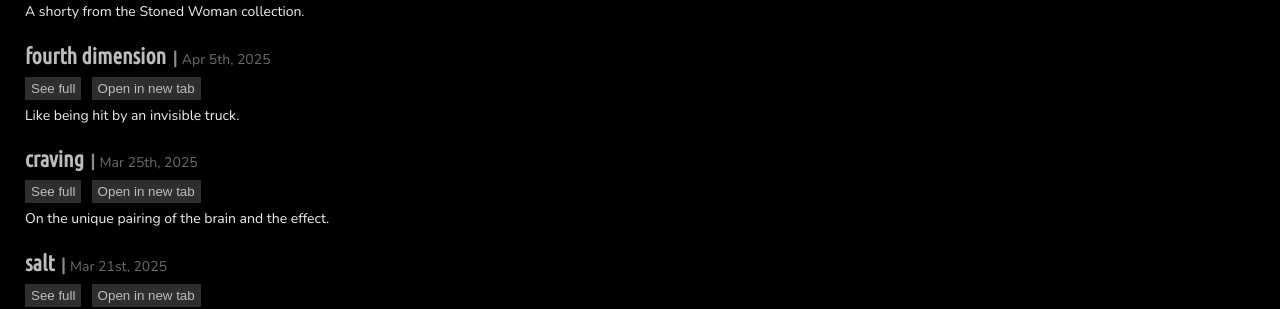
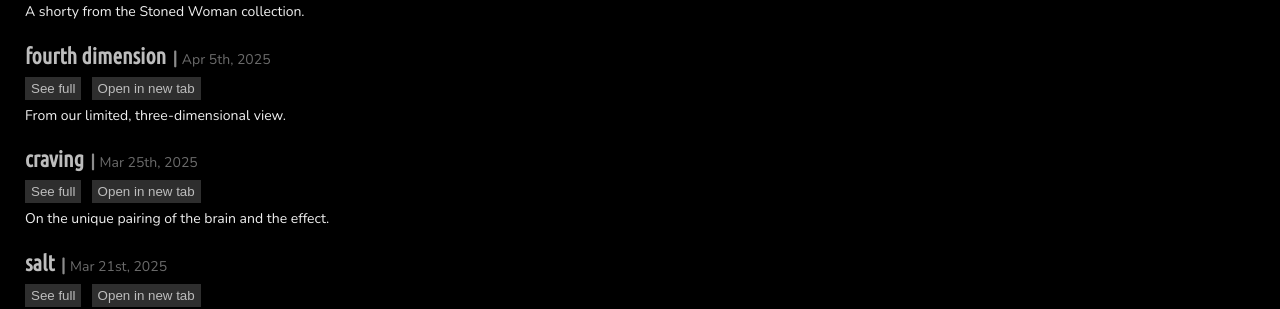
Before and after one commit to olivecarambola/logbook, a Jekyll site: the page built from post_all.md, in a window 1280 px wide and 900 px high. Shown: the part 227-536 px from the top of the window. Built offline with Jekyll 4.4.1, drawn with Linux system fonts in a browser that asks for light colours; some web fonts are replaced.

Commit message:
Update 2025-04-05-fourthdim.md

```diff
--- a/_posts/2025-04-05-fourthdim.md
+++ b/_posts/2025-04-05-fourthdim.md
@@ -3,7 +3,7 @@ layout: posts
 title: "fourth dimension"
 date: 2025-04-05
 permalink: /posts/25-04-05-fourthdim/
-summary: "Like being hit by an invisible truck."
+summary: "From our limited, three-dimensional view."
 collection: "ragged"
 wrdcount_original: 0
 wrdcount_quote: 0
@@ -18,7 +18,7 @@ I think it's getting to be about time that I read <span class="annotated" data-n
 <span class="text-body-quote">The creatures were friendly, and they could see in four dimensions. They pitied Earthlings for being able to see only three. … "All moments, past, present, and future, always have existed, always will exist. The Tralfamadorians can look at all the different moments just the way we can look at a stretch of the Rocky Mountains, for instance."</span>
 </div>
 
-If a film depicts a scene of a woman dressing her mother with Alzheimer's, why does that feel more wholesome when it's nested within another scene of the mother dressing her as a child? When the audience is on the verge of writing a character off for being a jerk to his kids, why are they almost swayed from their opinion when they find out that his father used to beat him every day? It's easy to pin the impact of jumping back and forth in the story on the romanticism of the past echoing in the present, but I think it's more than that. It's almost as if we earthlings are trying to imitate Tralfamadorian stories from our limited, three-dimensional view:
+If a film depicts a scene of a woman dressing her mother with Alzheimer's, why does that feel more wholesome when it's nested within another scene of the mother dressing her as a child? When the audience is on the verge of writing a character off for being a jerk to his kids, why are they almost swayed from their opinion when they find out that *his* father used to beat him every day? It's easy to pin the impact of jumping back and forth in the story on the romanticism of the past echoing in the present, but I think it's more than that. It's almost as if we earthlings are trying to imitate Tralfamadorian stories from our limited, three-dimensional view:
 
 <div class="left-line">
 <span class="text-body-quote">"There are no telegrams on Tralfamadore. But you're right: each clump of symbols is a brief, urgent message—describing a situation, a scene. We Tralfamadorians read them all at once, not one after the other. There isn't any particular relationship between all the messages, except that the author has chosen them carefully, so that, when seen all at once, they produce an image of life that is beautiful and surprising and deep. There is no beginning, no middle, no end, no suspense, no moral, no causes, no effects. What we love in our books are the depths of many marvelous moments seen all at one time."</span>
@@ -27,3 +27,8 @@ If a film depicts a scene of a woman dressing her mother with Alzheimer's, why d
 It was Seth who got me reading Vonnegut. I don't think either of us expected that this novel would be so central to my philosophy later in life. A few weeks before he and I parted ways to head to our respective new continents, he had asked me if I could design a tattoo for him based on Slaughterhouse-Five. It took me some time to come up with an idea, and by the time I did, there was too much going on to allow me the time to design it. But come up with an idea, I did.
 
 The bombing of Dresden in 1945 during World War II is a pivotal event to the novel. As shocking as it is to an earthling that nearly 4000 tons of explosives and incendiaries should be dropped on a single city in less than 12 hours, from a Tralfamadorian point of view, the bombing of Dresden was always going to happen, it always is happening, and it always will have happened. Hence my idea for Seth's tattoo: A bombed and burned Dresden in a snow globe with bombs instead of snowflakes, allowing the moment of destruction raining on the city to be recreated at will with one shake of the globe. Because the moment of its happening is eternal, and eternally happening. "<span class="annotated" data-note="This is the sentence that is uttered after every instance of death in the novel.">So it goes.</span>"
+
+<div style="max-width: 500px; width: 100%; margin-top: 1em; margin-bottom: 1em;">
+  <img src="{{ '250405_dresden.png' | relative_url }}" alt="dresden" style="width: 100%; height: auto; display: block; margin-bottom: 0.3em;">
+  <div class="text-body-credit">Adapted from the image by <em>Deutsche Fotothek</em> showing Dresden viewed from the city hall, 1945, via <a href="https://en.wikipedia.org/wiki/Bombing_of_Dresden#/media/File:Fotothek_df_ps_0000010_Blick_vom_Rathausturm.jpg">Wikimedia Commons</a>.</div>
+</div>
```
